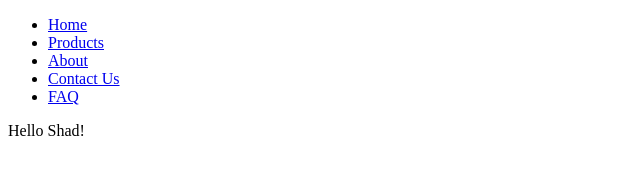
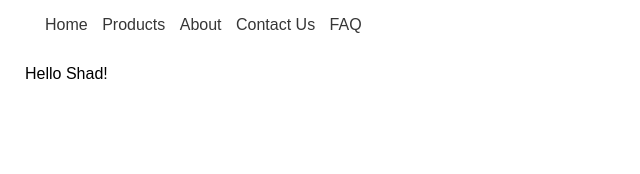
Before and after one commit to manual63/Angular-Project, a website: page src/index.html in a window 1280 px wide. Shown: the whole page, without its empty margins (0-640 px from the left). Drawn offline with nearby package versions, Linux system fonts and the light colour scheme; files that its build step writes are made by us from their sources.

Commit message:
Added some CSS to make the page look a little better.

```diff
--- a/src/index.html
+++ b/src/index.html
@@ -3,6 +3,7 @@
 	<head>
 		<title>Angular Project</title>
 		<meta name="viewport" content="width=device-width, initial-scale=1">
+		<link rel="stylesheet" href="css/main.css">
 	</head>
 	<body ng-app="AngularProject">
 		<!-- Menu -->
@@ -16,7 +17,7 @@
 		<!-- End Menu -->
 
 		<!-- Main content -->
-		<div ng-view></div>
+		<div class="content-main" ng-view></div>
 
 		<!-- Libs -->
 		<script src="js/libs/angular.min.js"></script>
--- /dev/null
+++ b/src/less/main.less
@@ -0,0 +1,14 @@
+@textPrimary: #363636;
+@textSecondary: #66ff66;
+
+body {
+	font-family: arial;
+	margin: 0;
+}
+
+.content-main {
+	margin: 10px;
+	padding: 15px;
+}
+
+@import "nav";
--- /dev/null
+++ b/src/less/nav.less
@@ -0,0 +1,15 @@
+ul {
+	list-style-type: none;
+	li {
+		display: inline;
+		padding: 20px 5px;
+		margin: 15px 0;
+		a {
+			text-decoration: none;
+			color: @textPrimary;
+			&:hover {
+				color: @textSecondary;
+			}
+		}
+	}
+}
```
Also changed, not shown: index.html (+1 -0 lines), dist/css/main.css (added), dist/index.html.
